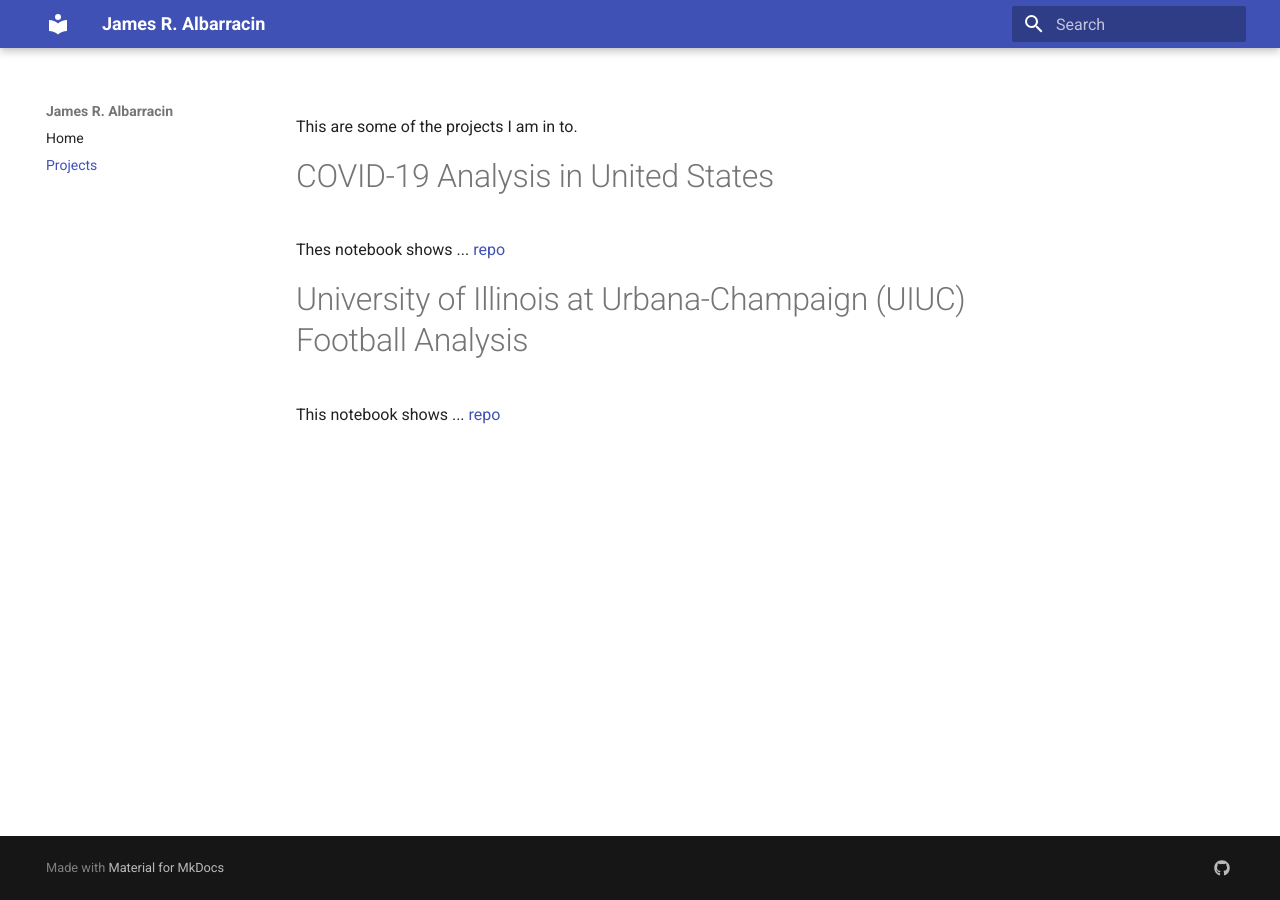
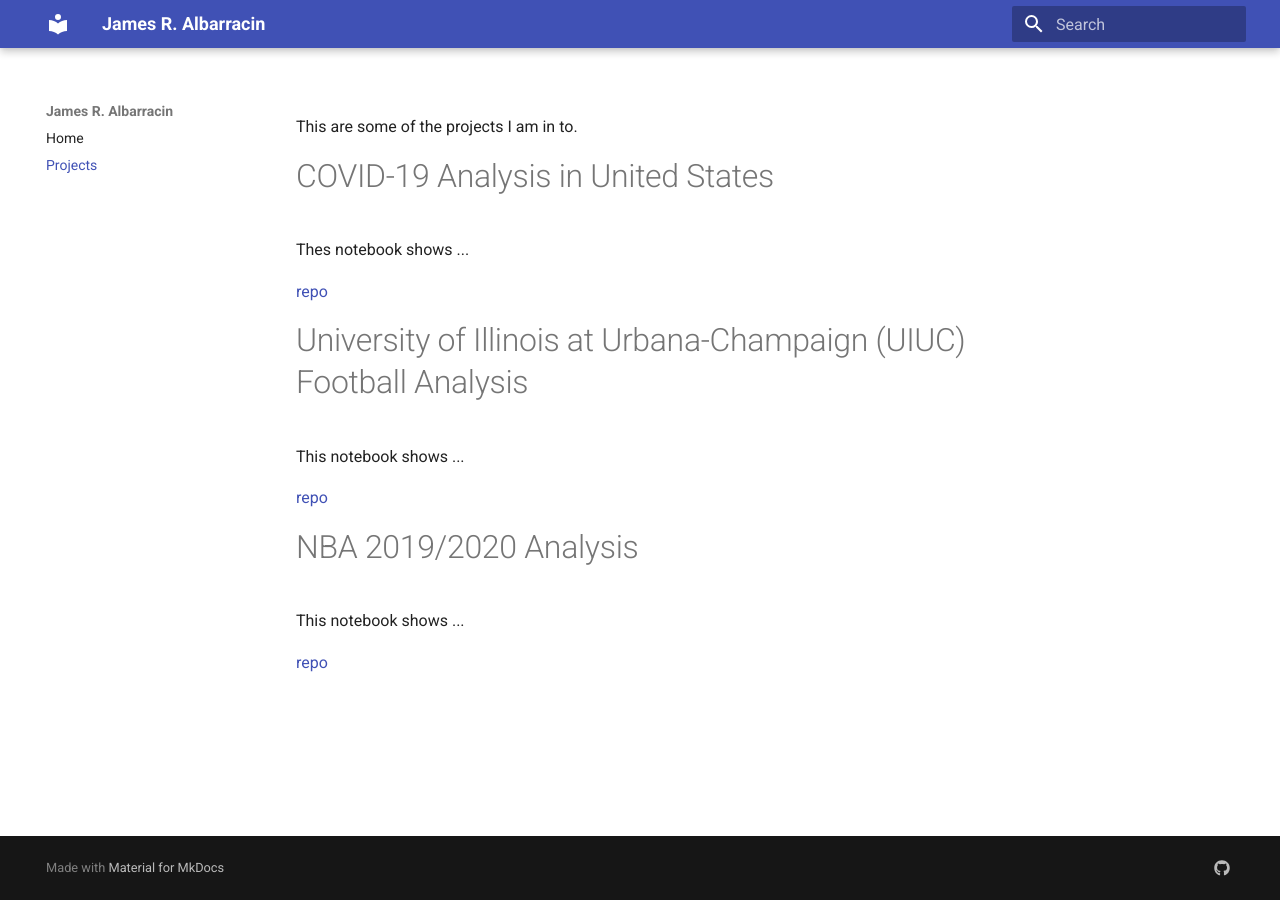
Before and after one commit to jralbarracin1/portfolio, an MkDocs documentation site: the page built from docs/projects.md, in a window 1280 px wide. Built offline with MkDocs 1.6.1 and Material for MkDocs 9.7.7, drawn with Linux system fonts in a browser that asks for light colours.

Commit message:
Update projects.md
Add nba-2019-2020-analysis project.

```diff
--- a/docs/projects.md
+++ b/docs/projects.md
@@ -2,8 +2,15 @@ This are some of the projects I am in to.
 
 # COVID-19 Analysis in United States
 Thes notebook shows ...
+
 [repo](https://github.com/jralbarracin1/microproject-covid-data-from-github)
 
 # University of Illinois at Urbana-Champaign (UIUC) Football Analysis
 This notebook shows ...
+
 [repo](https://github.com/jralbarracin1/microproject-illini-football-scores)
+
+# NBA 2019/2020 Analysis
+This notebook shows ...
+
+[repo](https://github.com/jralbarracin1/nba-2019-2020-analysis)
```
